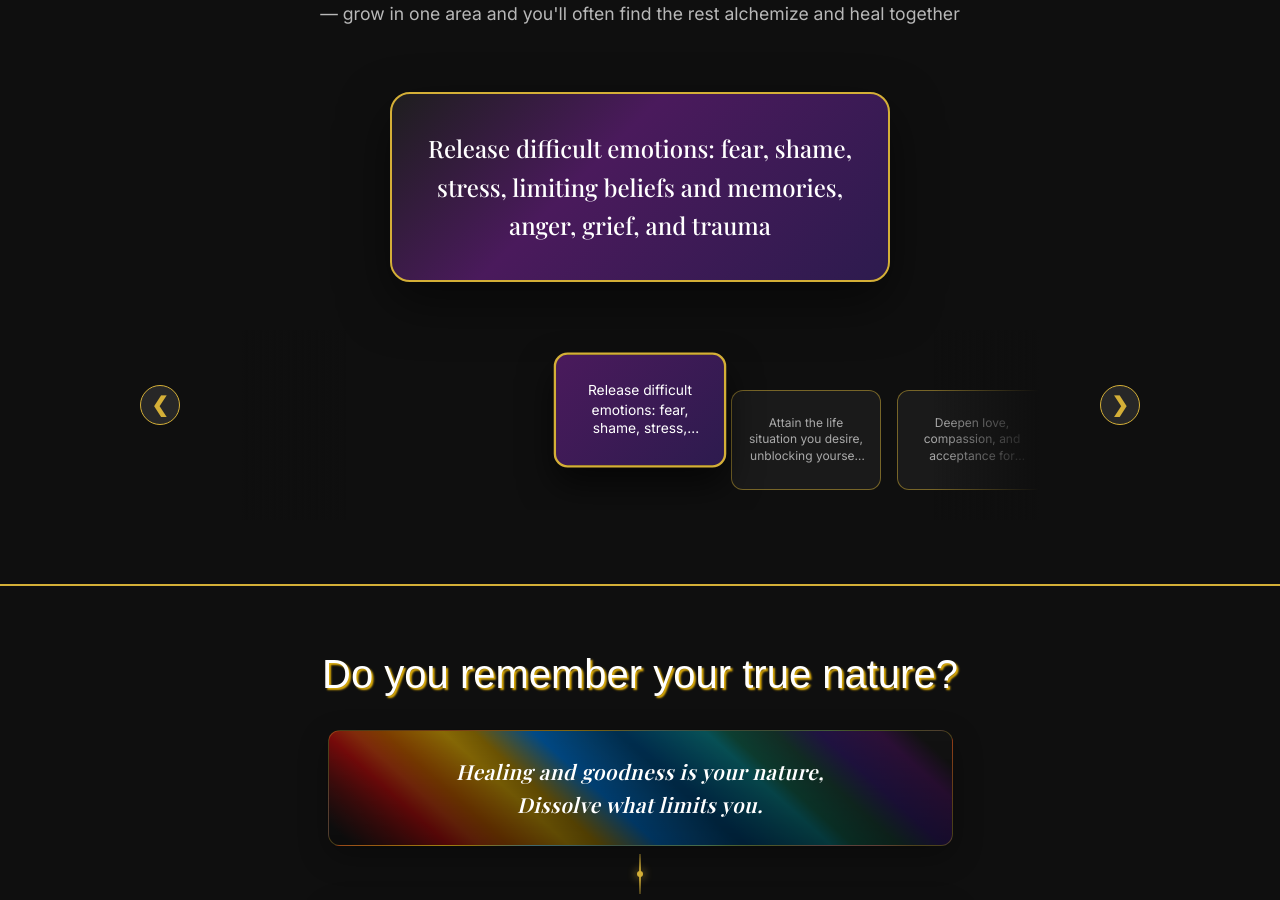
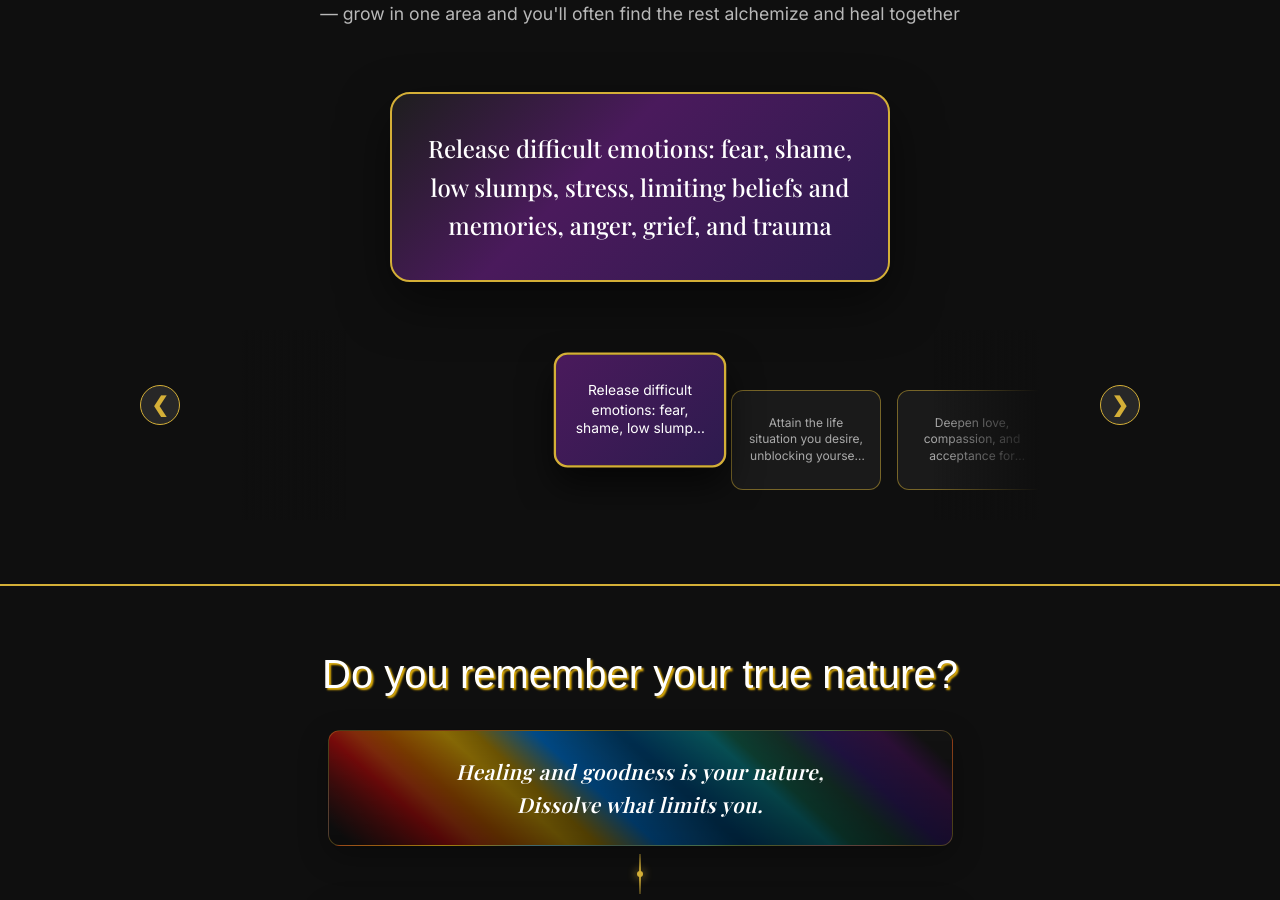
Before and after one commit to naturalCode4/kalyanamitta-website, a React (Create React App) app: page / in a window 1280 px wide. Shown: the part 1741-2641 px from the top of the page. Built offline with nearby package versions, Linux system fonts and the light colour scheme; the HTML template or start-up script is replaced by a standard one.

Commit message:
added low slumps and fixed a typo

```diff
--- a/src/data/offerings.js
+++ b/src/data/offerings.js
@@ -20,7 +20,7 @@ export const offerings = [
 ];
 
 export const helpList = [
-  "Release difficult emotions: fear, shame, stress, limiting beliefs and memories, anger, grief, and trauma",
+  "Release difficult emotions: fear, shame, low slumps, stress, limiting beliefs and memories, anger, grief, and trauma",
   "Attain the life situation you desire, unblocking yourself from any obstacles",
   "Deepen love, compassion, and acceptance for yourself and others",
   "Cultivate emotional intelligence and stability, happiness, peace, and self-esteem",
--- a/src/pages/SpiritualPractice.js
+++ b/src/pages/SpiritualPractice.js
@@ -55,7 +55,7 @@ const SpiritualPractice = () => {
             </div>
             <div className="about-spiritual-practice-text">
               <p>
-                In this space you will be met unconditionally and holistically supported. This is a space for embodying what's authentic to you, and for spiritual education, exploration, and cultivation.Here are some <a href="/home#what-we-can-do-together" target="_blank">topics</a> I can especially support people in.
+                In this space you will be met unconditionally and holistically supported. This is a space for embodying what's authentic to you, and for spiritual education, exploration, practices, and cultivation. Here are some <a href="/home#what-we-can-do-together" target="_blank">topics</a> I can especially support people in.
               </p>
               <p>
                 We can be with whatever is alive in you — your deepest yearnings, your obstacles, your beauty and your pain. Sometimes what we need most is just to be truly heard, without judgment or fixing. I am here to hold that space.
```
